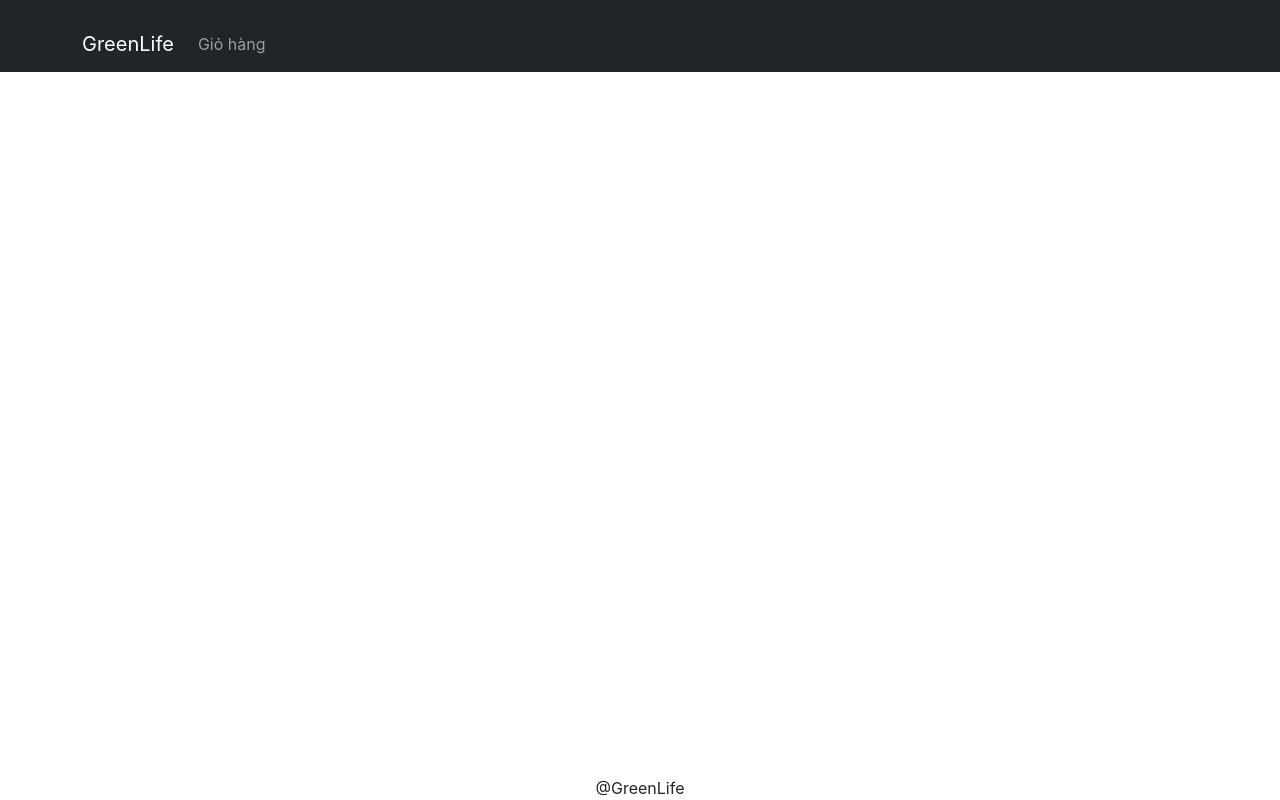
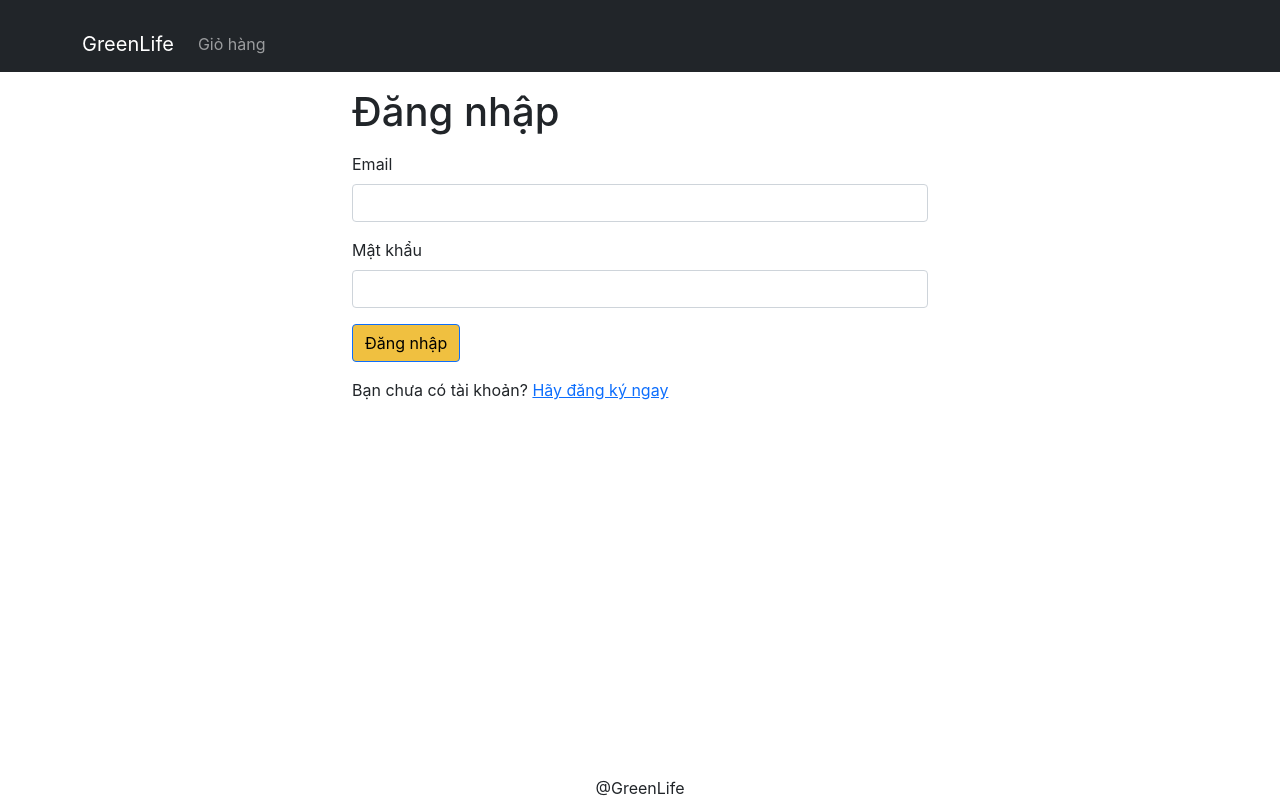
Before and after one commit to ECHXuanTan/GreenLifeWebsite, a React (Create React App) app in the folder fe/: page /signin in a window 1280 px wide. Built offline with nearby package versions, Linux system fonts and the light colour scheme.

Commit message:
Signin UI

```diff
--- a/fe/src/App.js
+++ b/fe/src/App.js
@@ -2,6 +2,7 @@
 import HomeScreen from './screens/HomeScreen';
 import ProductScreen from './screens/ProductScreen';
 import CartScreen from './screens/CartScreen';
+import SigninScreen from './screens/SigninScreen';
 import Navbar from 'react-bootstrap/Navbar';
 import Container from 'react-bootstrap/Container';
 import { LinkContainer } from 'react-router-bootstrap';
@@ -41,6 +42,7 @@
               <Route path="/product/:slug" element={<ProductScreen />} />
               <Route path="/cart" element={<CartScreen />} />
               <Route path="/" element={<HomeScreen />} />
+              <Route path="/signin" element={<SigninScreen />} />
             </Routes>
           </Container>
         </main>
--- a/fe/src/index.css
+++ b/fe/src/index.css
@@ -61,3 +61,7 @@
 .img-thumbnail {
   height: 80px;
 }
+
+.small-container {
+  max-width: 600px;
+}
--- /dev/null
+++ b/fe/src/screens/SigninScreen.js
@@ -0,0 +1,36 @@
+import { Link, useLocation } from 'react-router-dom';
+import Container from 'react-bootstrap/Container';
+import Form from 'react-bootstrap/Form';
+import Button from 'react-bootstrap/Button';
+import { Helmet } from 'react-helmet-async';
+
+export default function SigninScreen() {
+  const { search } = useLocation();
+  const redirectInUrl = new URLSearchParams(search).get('redirect');
+  const redirect = redirectInUrl ? redirectInUrl : '/';
+  return (
+    <Container className="small-container">
+      <Helmet>
+        <title>Đăng nhập</title>
+      </Helmet>
+      <h1 className="my-3">Đăng nhập</h1>
+      <Form>
+        <Form.Group className="mb-3" controlId="email">
+          <Form.Label>Email</Form.Label>
+          <Form.Control type="email" required />
+        </Form.Group>
+        <Form.Group className="mb-3" controlId="password">
+          <Form.Label>Mật khẩu</Form.Label>
+          <Form.Control type="password" required />
+        </Form.Group>
+        <div className="mb-3">
+          <Button type="submit">Đăng nhập</Button>
+        </div>
+        <div className="mb-3">
+          Bạn chưa có tài khoản?{' '}
+          <Link to={`/signup?redirect=${redirect}`}>Hãy đăng ký ngay</Link>
+        </div>
+      </Form>
+    </Container>
+  );
+}
```
